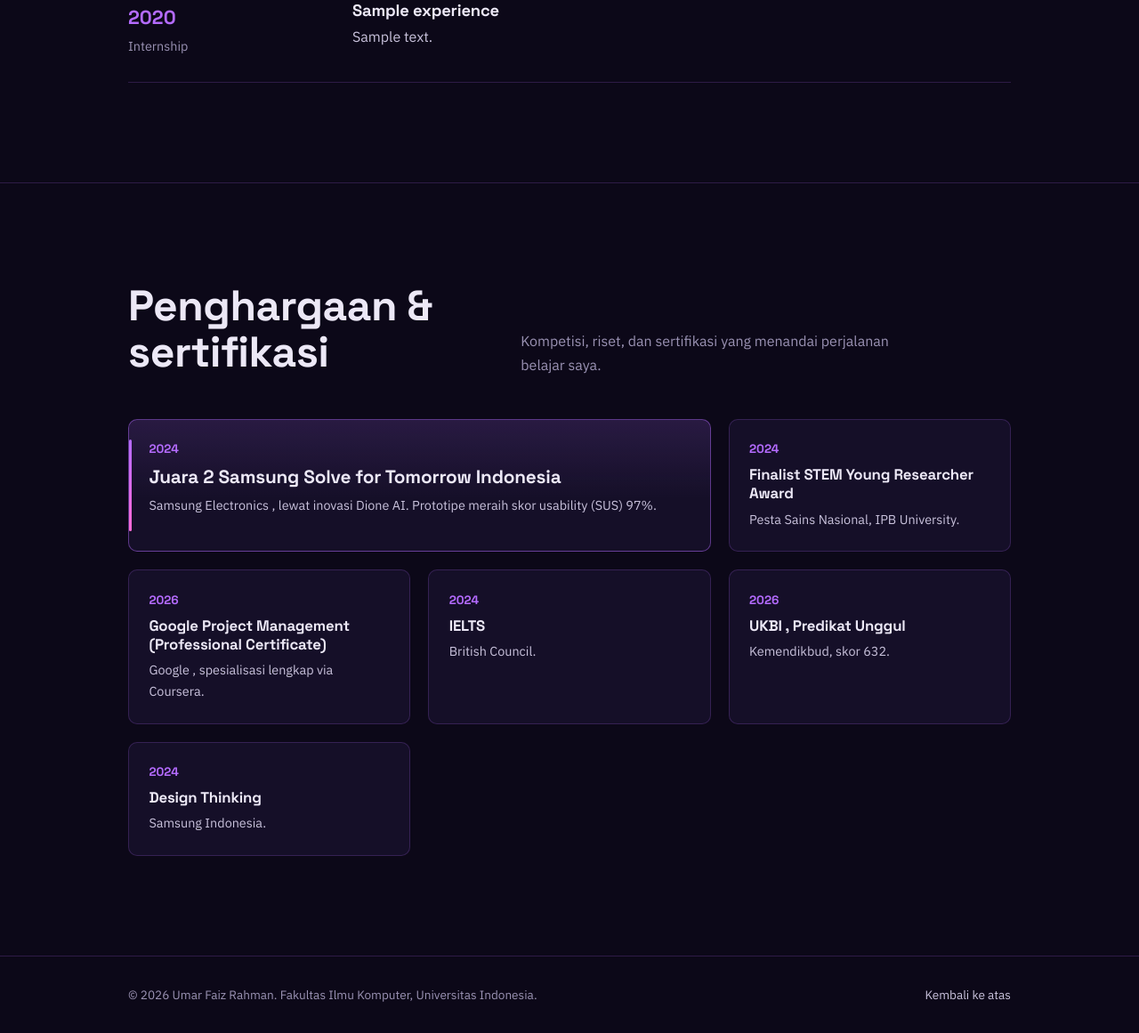
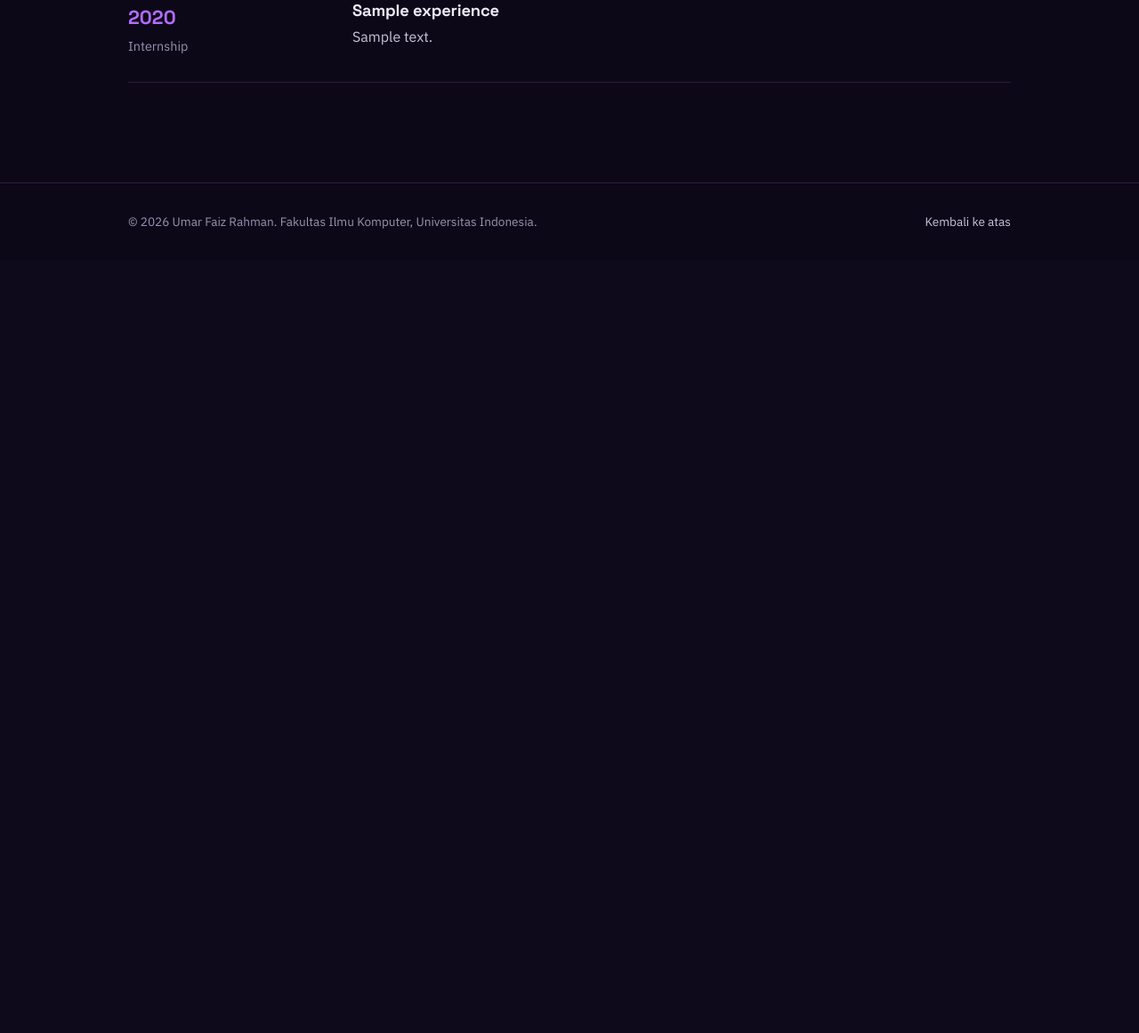
Before and after one commit to McKenzy65/myportofolio, a Django app: page / in a window 1280 px wide. Shown: the part 3801-4962 px from the top of the page at 89% size. After the commit the page ends 4058 px from the top, so only its background shows below. Run offline with Django 5.2, Linux system fonts and the light colour scheme; tables that the repository leaves empty hold one stand-in row (values such as "Sample post").

Commit message:
feat: add certifications page template, update navbar to use named URLs
Moves the previously hard-coded "Penghargaan & sertifikasi" section
out of index.html into its own page (certifications.html) that loops
over certification_list and shows an empty-state message when there
is no data. Navbar links on both pages now use the {% url %} tag
instead of hard-coded anchors, keeping navigation consistent across
pages.

```diff
--- a/templates/index.html
+++ b/templates/index.html
@@ -18,12 +18,12 @@
         <div class="container">
             <a href="#profile" class="brand">{{ name }}</a>
             <nav aria-label="Navigasi utama">
-                <a href="#profile">Profil</a>
-                <a href="#skills">Skills</a>
-                <a href="#education">Pendidikan</a>
-                <a href="#projects">Proyek</a>
-                <a href="#experience">Pengalaman</a>
-                <a href="#certs">Sertifikasi</a>
+                <a href="{% url 'main:show_main' %}#profile">Profil</a>
+                <a href="{% url 'main:show_main' %}#skills">Skills</a>
+                <a href="{% url 'main:show_main' %}#education">Pendidikan</a>
+                <a href="{% url 'main:show_main' %}#projects">Proyek</a>
+                <a href="{% url 'main:show_main' %}#experience">Pengalaman</a>
+                <a href="{% url 'main:show_certifications' %}">Sertifikasi</a>
             </nav>
         </div>
     </header>
@@ -254,47 +254,6 @@
         </ul>
     </div>
 </section>
-        <section class="section certs" id="certs" aria-labelledby="certs-title">
-            <div class="container">
-                <div class="section-head">
-                    <h2 id="certs-title">Penghargaan &amp; sertifikasi</h2>
-                    <p>Kompetisi, riset, dan sertifikasi yang menandai perjalanan belajar saya.</p>
-                </div>
-
-                <div class="cert-grid">
-                    <article class="cert cert--highlight">
-                        <span class="cert-year">2024</span>
-                        <h3>Juara 2 Samsung Solve for Tomorrow Indonesia</h3>
-                        <p>Samsung Electronics ,  lewat inovasi Dione AI. Prototipe meraih skor usability (SUS) 97%.</p>
-                    </article>
-                    <article class="cert">
-                        <span class="cert-year">2024</span>
-                        <h3>Finalist STEM Young Researcher Award</h3>
-                        <p>Pesta Sains Nasional, IPB University.</p>
-                    </article>
-                    <article class="cert">
-                        <span class="cert-year">2026</span>
-                        <h3>Google Project Management (Professional Certificate)</h3>
-                        <p>Google ,  spesialisasi lengkap via Coursera.</p>
-                    </article>
-                    <article class="cert">
-                        <span class="cert-year">2024</span>
-                        <h3>IELTS</h3>
-                        <p>British Council.</p>
-                    </article>
-                    <article class="cert">
-                        <span class="cert-year">2026</span>
-                        <h3>UKBI ,  Predikat Unggul</h3>
-                        <p>Kemendikbud, skor 632.</p>
-                    </article>
-                    <article class="cert">
-                        <span class="cert-year">2024</span>
-                        <h3>Design Thinking</h3>
-                        <p>Samsung Indonesia.</p>
-                    </article>
-                </div>
-            </div>
-        </section>
     </main>
 
     <footer class="site-footer">
```
Also changed, not shown: templates/certifications.html (added, +61 -0 lines).
